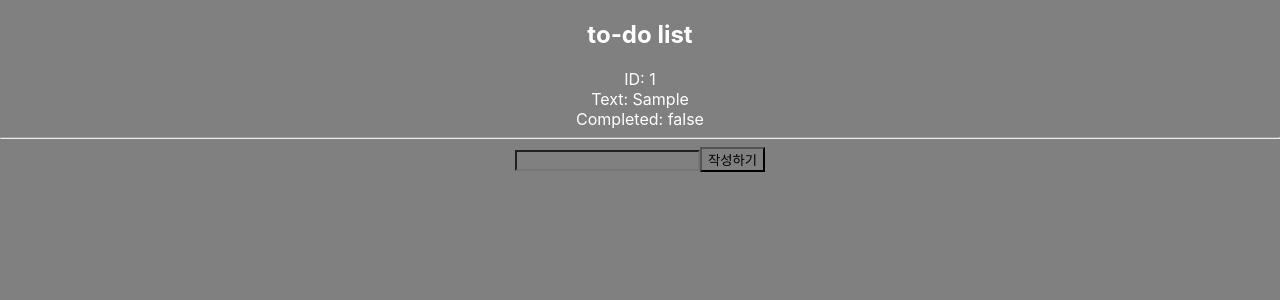
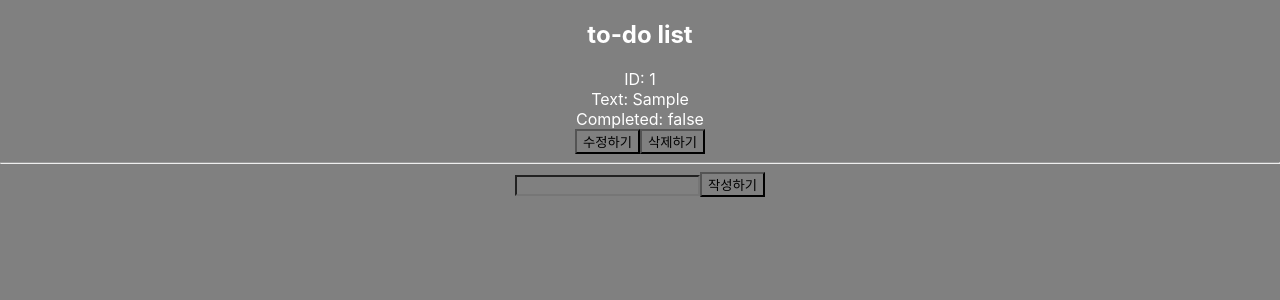
Before and after one commit to gajigaji04/React-To-do, a React (Create React App) app: page / in a window 1280 px wide. Both pictures are taken after typing "Sample" into the empty fields and a click on the button "작성하기". Shown: the top 300 px of the page. Built offline with nearby package versions, Linux system fonts and the light colour scheme.

Commit message:
브랜치 체크아웃

```diff
--- a/src/App.js
+++ b/src/App.js
@@ -3,7 +3,6 @@ import "./App.css";
 
 function App() {
   const [todos, setTodos] = useState([]);
-
   const [text, setText] = useState("");
 
   const addTodo = (e) => {
@@ -31,6 +30,8 @@ function App() {
             <div>ID: {i.id}</div>
             <div>Text: {i.text}</div>
             <div>Completed: {i.completed.toString()}</div>
+            <button>수정하기</button>
+            <button>삭제하기</button>
             <hr />
           </div>
         ))}
```
Also changed, not shown: 1 other file (tests, documents, lock files or other folders).
